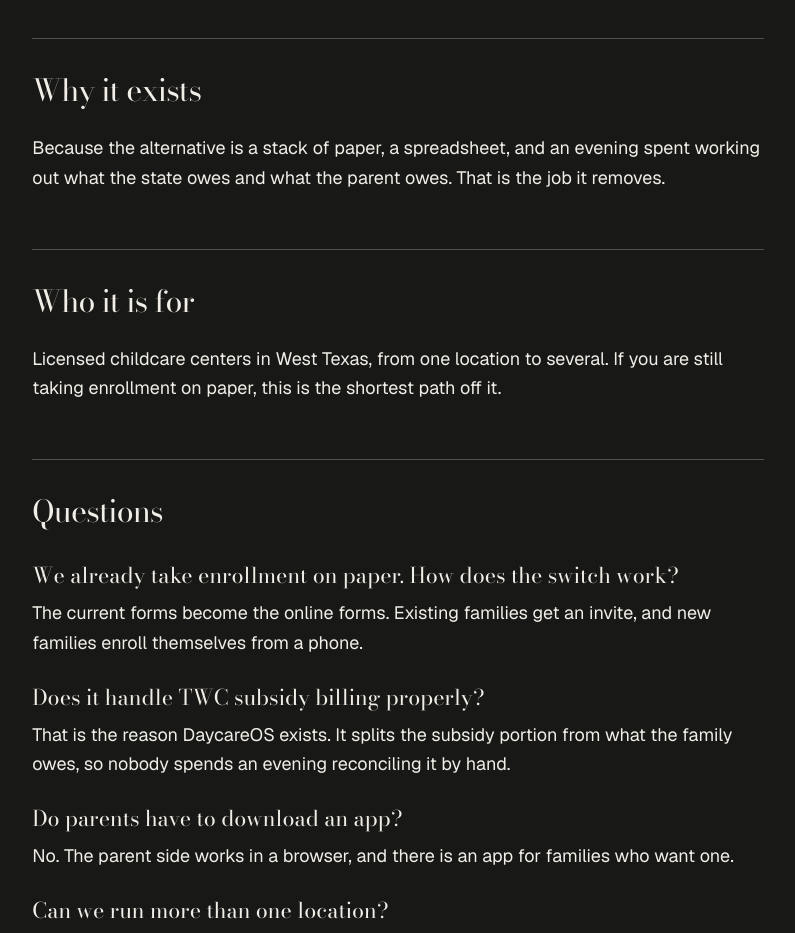
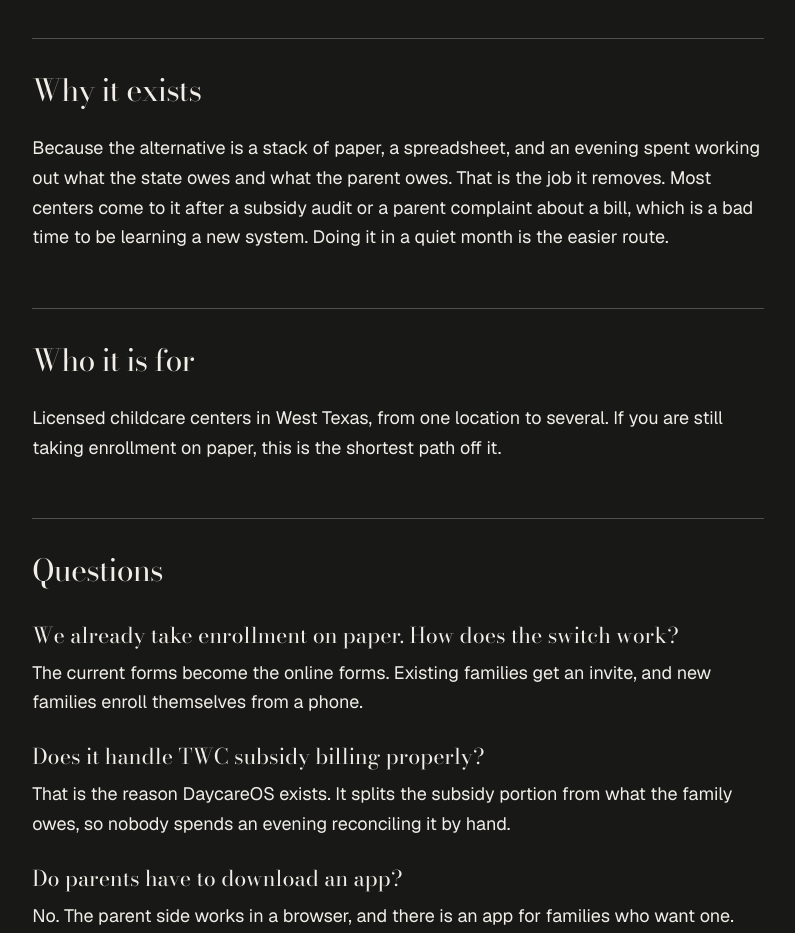
Before and after one commit to Romero1096/haldenwest-site, a plain HTML site: page services/daycare-software/index.html in a window 1280 px wide. Shown: the part 780-1713 px from the top of the page, without its empty margins (242-1037 px from the left). Drawn offline with nearby package versions, Linux system fonts and the light colour scheme.

Commit message:
Add closing paragraph to daycare page

```diff
--- a/services/daycare-software/index.html
+++ b/services/daycare-software/index.html
@@ -44,7 +44,7 @@
   <h2>What it does</h2>
   <p>Online enrollment forms, tour booking, a parent app for updates and payments, and billing that separates the TWC subsidy portion from what the family owes automatically.</p>
   <h2>Why it exists</h2>
-  <p>Because the alternative is a stack of paper, a spreadsheet, and an evening spent working out what the state owes and what the parent owes. That is the job it removes.</p>
+  <p>Because the alternative is a stack of paper, a spreadsheet, and an evening spent working out what the state owes and what the parent owes. That is the job it removes. Most centers come to it after a subsidy audit or a parent complaint about a bill, which is a bad time to be learning a new system. Doing it in a quiet month is the easier route.</p>
   <h2>Who it is for</h2>
   <p>Licensed childcare centers in West Texas, from one location to several. If you are still taking enrollment on paper, this is the shortest path off it.</p>
   <h2>Questions</h2>
```
